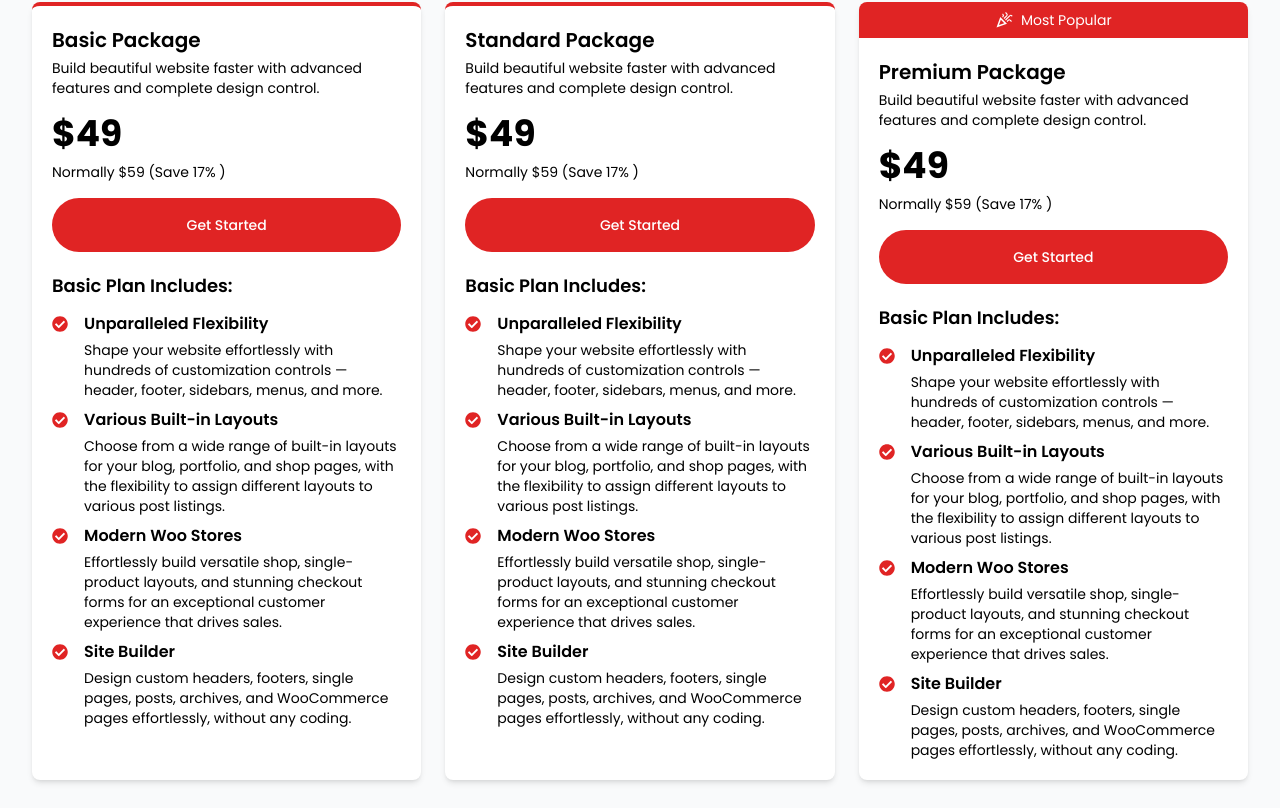
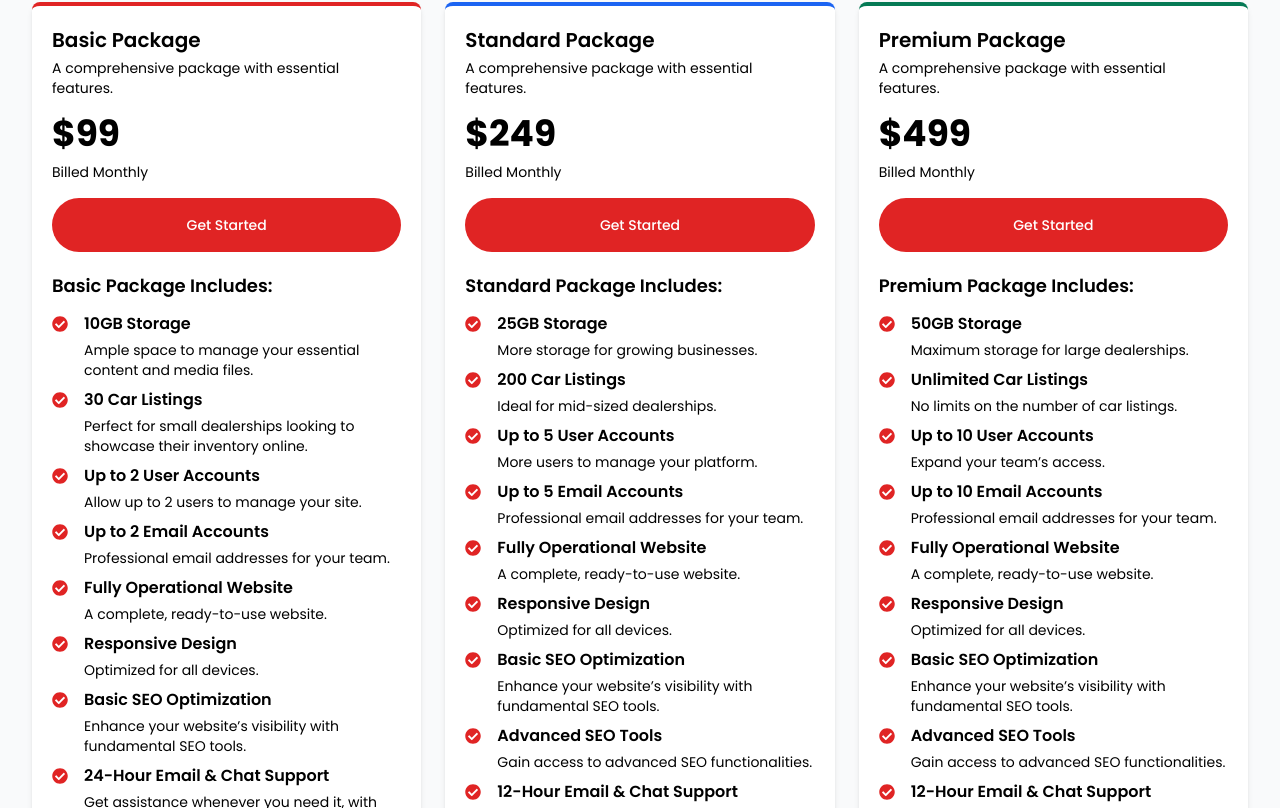
Before and after one commit to sysfoc/car-dealer-demo, a Next.js app: page /pricing in a window 1280 px wide. Shown: the part 572-1380 px from the top of the page. Built offline with nearby package versions, Linux system fonts and the light colour scheme.

Commit message:
Add Features In Pricing Section

```diff
--- a/app/(public)/pricing/page.jsx
+++ b/app/(public)/pricing/page.jsx
@@ -6,6 +6,187 @@ import { MdOutlineCelebration } from "react-icons/md";
 
 export default function Home() {
   const [switch1, setSwitch1] = useState(false);
+  const packages = [
+    {
+      name: "Basic Package",
+      price: "$99",
+      billingCycle: "Billed Monthly",
+      borderColor: "border-red-600",
+      features: [
+        {
+          title: "10GB Storage",
+          description:
+            "Ample space to manage your essential content and media files.",
+        },
+        {
+          title: "30 Car Listings",
+          description:
+            "Perfect for small dealerships looking to showcase their inventory online.",
+        },
+        {
+          title: "Up to 2 User Accounts",
+          description: "Allow up to 2 users to manage your site.",
+        },
+        {
+          title: "Up to 2 Email Accounts",
+          description: "Professional email addresses for your team.",
+        },
+        {
+          title: "Fully Operational Website",
+          description: "A complete, ready-to-use website.",
+        },
+        {
+          title: "Responsive Design",
+          description: "Optimized for all devices.",
+        },
+        {
+          title: "Basic SEO Optimization",
+          description:
+            "Enhance your website’s visibility with fundamental SEO tools.",
+        },
+        {
+          title: "24-Hour Email & Chat Support",
+          description:
+            "Get assistance whenever you need it, with round-the-clock customer support.",
+        },
+        {
+          title: "Monthly Website Backups",
+          description: "Keep your data safe with regular monthly backups.",
+        },
+      ],
+    },
+    {
+      name: "Standard Package",
+      price: "$249",
+      billingCycle: "Billed Monthly",
+      borderColor: "border-blue-600",
+      features: [
+        {
+          title: "25GB Storage",
+          description: "More storage for growing businesses.",
+        },
+        {
+          title: "200 Car Listings",
+          description: "Ideal for mid-sized dealerships.",
+        },
+        {
+          title: "Up to 5 User Accounts",
+          description: "More users to manage your platform.",
+        },
+        {
+          title: "Up to 5 Email Accounts",
+          description: "Professional email addresses for your team.",
+        },
+        {
+          title: "Fully Operational Website",
+          description: "A complete, ready-to-use website.",
+        },
+        {
+          title: "Responsive Design",
+          description: "Optimized for all devices.",
+        },
+        {
+          title: "Basic SEO Optimization",
+          description:
+            "Enhance your website’s visibility with fundamental SEO tools.",
+        },
+        {
+          title: "Advanced SEO Tools",
+          description: "Gain access to advanced SEO functionalities.",
+        },
+        {
+          title: "12-Hour Email & Chat Support",
+          description: "Support available during working hours.",
+        },
+        {
+          title: "Weekly Website Backups",
+          description: "Keep your data safe with weekly backups.",
+        },
+        {
+          title: "Basic Customization",
+          description: "Modify your site’s look and feel.",
+        },
+        {
+          title: "Car Finance",
+          description: "Offer financing options to customers.",
+        },
+      ],
+    },
+    {
+      name: "Premium Package",
+      price: "$499",
+      billingCycle: "Billed Monthly",
+      borderColor: "border-green-600",
+      features: [
+        {
+          title: "50GB Storage",
+          description: "Maximum storage for large dealerships.",
+        },
+        {
+          title: "Unlimited Car Listings",
+          description: "No limits on the number of car listings.",
+        },
+        {
+          title: "Up to 10 User Accounts",
+          description: "Expand your team’s access.",
+        },
+        {
+          title: "Up to 10 Email Accounts",
+          description: "Professional email addresses for your team.",
+        },
+        {
+          title: "Fully Operational Website",
+          description: "A complete, ready-to-use website.",
+        },
+        {
+          title: "Responsive Design",
+          description: "Optimized for all devices.",
+        },
+        {
+          title: "Basic SEO Optimization",
+          description:
+            "Enhance your website’s visibility with fundamental SEO tools.",
+        },
+        {
+          title: "Advanced SEO Tools",
+          description: "Gain access to advanced SEO functionalities.",
+        },
+        {
+          title: "12-Hour Email & Chat Support",
+          description: "Support available during working hours.",
+        },
+        { title: "Phone Support", description: "Direct assistance via phone." },
+        {
+          title: "Daily Website Backups",
+          description: "Keep your data safe with daily backups.",
+        },
+        {
+          title: "Basic Customization",
+          description: "Modify your site’s look and feel.",
+        },
+        {
+          title: "Car Leasing",
+          description: "Provide leasing options for vehicles.",
+        },
+        {
+          title: "Car Finance",
+          description: "Offer financing options to customers.",
+        },
+        {
+          title: "Performance Optimization",
+          description: "Ensure your website runs smoothly and efficiently.",
+        },
+        {
+          title: "Third-Party Integrations",
+          description: "Seamlessly integrate with other tools and platforms.",
+        },
+        {
+          title: "Dedicated Account Manager",
+          description: "Get a dedicated expert to assist you.",
+        },
+      ],
+    },
+  ];
   return (
     <section className="mx-4 my-10 sm:mx-8">
       <div className="text-center">
@@ -37,16 +218,19 @@ export default function Home() {
       </div>
       <div>
         <div className="mt-10 grid grid-cols-1 gap-6 md:grid-cols-2 lg:grid-cols-3">
-          <div className="rounded-lg border-t-4 bg-white border-red-600 p-5 shadow-md">
+          {packages.map((pkg, index) => (
+            <div
+              key={index}
+              className={`rounded-lg border-t-4 bg-white ${pkg.borderColor} p-5 shadow-md`}
+            >
               <div>
-              <h3 className="text-xl font-semibold">Basic Package</h3>
+                <h3 className="text-xl font-semibold">{pkg.name}</h3>
                 <p className="mt-1 text-sm">
-                Build beautiful website faster with advanced features and
-                complete design control.
+                  A comprehensive package with essential features.
                 </p>
                 <div className="mt-4 flex flex-col gap-2">
-                <strong className="text-4xl">$49</strong>
-                <span className="text-sm">Normally $59 (Save 17% )</span>
+                  <strong className="text-4xl">{pkg.price}</strong>
+                  <span className="text-sm">{pkg.billingCycle}</span>
                 </div>
                 <div className="flex flex-col">
                   <Button className="mt-4 w-full rounded-full bg-red-600 hover:!bg-red-700 py-2 text-white">
@@ -55,239 +239,25 @@ export default function Home() {
                 </div>
               </div>
               <div className="mt-5">
-              <div>
                 <span className="text-lg font-semibold">
-                  Basic Plan Includes:
+                  {pkg.name} Includes:
                 </span>
-              </div>
                 <div className="mt-3 flex flex-col gap-2">
-                <div className="flex items-start gap-3">
+                  {pkg.features.map((feature, idx) => (
+                    <div key={idx} className="flex items-start gap-3">
                       <div className="py-1">
                         <FaCheckCircle className="mr-1 text-red-600" />
                       </div>
                       <div>
-                    <h4 className="font-semibold">Unparalleled Flexibility</h4>
-                    <p className="mt-1 text-sm">
-                      Shape your website effortlessly with hundreds of
-                      customization controls — header, footer, sidebars, menus,
-                      and more.
-                    </p>
+                        <h4 className="font-semibold">{feature.title}</h4>
+                        <p className="mt-1 text-sm">{feature.description}</p>
                       </div>
                     </div>
-                <div className="flex items-start gap-3">
-                  <div className="py-1">
-                    <FaCheckCircle className="mr-1 text-red-600" />
-                  </div>
-                  <div>
-                    <h4 className="font-semibold">Various Built-in Layouts</h4>
-                    <p className="mt-1 text-sm">
-                      Choose from a wide range of built-in layouts for your
-                      blog, portfolio, and shop pages, with the flexibility to
-                      assign different layouts to various post listings.
-                    </p>
-                  </div>
-                </div>
-                <div className="flex items-start gap-3">
-                  <div className="py-1">
-                    <FaCheckCircle className="mr-1 text-red-600" />
-                  </div>
-                  <div>
-                    <h4 className="font-semibold">Modern Woo Stores</h4>
-                    <p className="mt-1 text-sm">
-                      Effortlessly build versatile shop, single-product layouts,
-                      and stunning checkout forms for an exceptional customer
-                      experience that drives sales.
-                    </p>
-                  </div>
-                </div>
-                <div className="flex items-start gap-3">
-                  <div className="py-1">
-                    <FaCheckCircle className="mr-1 text-red-600" />
-                  </div>
-                  <div>
-                    <h4 className="font-semibold">Site Builder</h4>
-                    <p className="mt-1 text-sm">
-                      Design custom headers, footers, single pages, posts,
-                      archives, and WooCommerce pages effortlessly, without any
-                      coding.
-                    </p>
+                  ))}
                 </div>
               </div>
             </div>
-            </div>
-          </div>
-          <div className="rounded-lg border-t-4 bg-white border-red-600 p-5 shadow-md">
-            <div>
-              <h3 className="text-xl font-semibold">Standard Package</h3>
-              <p className="mt-1 text-sm">
-                Build beautiful website faster with advanced features and
-                complete design control.
-              </p>
-              <div className="mt-4 flex flex-col gap-2">
-                <strong className="text-4xl">$49</strong>
-                <span className="text-sm">Normally $59 (Save 17% )</span>
-              </div>
-              <div className="flex flex-col">
-                <Button className="mt-4 w-full rounded-full bg-red-600 hover:!bg-red-700 py-2 text-white">
-                  Get Started
-                </Button>
-              </div>
-            </div>
-            <div className="mt-5">
-              <div>
-                <span className="text-lg font-semibold">
-                  Basic Plan Includes:
-                </span>
-              </div>
-              <div className="mt-3 flex flex-col gap-2">
-                <div className="flex items-start gap-3">
-                  <div className="py-1">
-                    <FaCheckCircle className="mr-1 text-red-600" />
-                  </div>
-                  <div>
-                    <h4 className="font-semibold">Unparalleled Flexibility</h4>
-                    <p className="mt-1 text-sm">
-                      Shape your website effortlessly with hundreds of
-                      customization controls — header, footer, sidebars, menus,
-                      and more.
-                    </p>
-                  </div>
-                </div>
-                <div className="flex items-start gap-3">
-                  <div className="py-1">
-                    <FaCheckCircle className="mr-1 text-red-600" />
-                  </div>
-                  <div>
-                    <h4 className="font-semibold">Various Built-in Layouts</h4>
-                    <p className="mt-1 text-sm">
-                      Choose from a wide range of built-in layouts for your
-                      blog, portfolio, and shop pages, with the flexibility to
-                      assign different layouts to various post listings.
-                    </p>
-                  </div>
-                </div>
-                <div className="flex items-start gap-3">
-                  <div className="py-1">
-                    <FaCheckCircle className="mr-1 text-red-600" />
-                  </div>
-                  <div>
-                    <h4 className="font-semibold">Modern Woo Stores</h4>
-                    <p className="mt-1 text-sm">
-                      Effortlessly build versatile shop, single-product layouts,
-                      and stunning checkout forms for an exceptional customer
-                      experience that drives sales.
-                    </p>
-                  </div>
-                </div>
-                <div className="flex items-start gap-3">
-                  <div className="py-1">
-                    <FaCheckCircle className="mr-1 text-red-600" />
-                  </div>
-                  <div>
-                    <h4 className="font-semibold">Site Builder</h4>
-                    <p className="mt-1 text-sm">
-                      Design custom headers, footers, single pages, posts,
-                      archives, and WooCommerce pages effortlessly, without any
-                      coding.
-                    </p>
-                  </div>
-                </div>
-              </div>
-            </div>
-          </div>
-          <div className="rounded-lg shadow-md bg-white">
-            <div className="rounded-t-lg bg-red-600 hover:!bg-red-700 p-2 text-white">
-              <div className="flex items-center justify-center">
-                <div className="flex items-center gap-2">
-                  <MdOutlineCelebration fontSize={18} className="text-white" />
-                  <p className="text-center text-sm">Most Popular</p>
-                </div>
-              </div>
-            </div>
-            <div className="p-5">
-              <div>
-                <h3 className="text-xl font-semibold">Premium Package</h3>
-                <p className="mt-1 text-sm">
-                  Build beautiful website faster with advanced features and
-                  complete design control.
-                </p>
-                <div className="mt-4 flex flex-col gap-2">
-                  <strong className="text-4xl">$49</strong>
-                  <span className="text-sm">Normally $59 (Save 17% )</span>
-                </div>
-                <div className="flex flex-col">
-                  <Button className="mt-4 w-full rounded-full bg-red-600 hover:!bg-red-700 py-2 text-white">
-                    Get Started
-                  </Button>
-                </div>
-              </div>
-              <div className="mt-5">
-                <div>
-                  <span className="text-lg font-semibold">
-                    Basic Plan Includes:
-                  </span>
-                </div>
-                <div className="mt-3 flex flex-col gap-2">
-                  <div className="flex items-start gap-3">
-                    <div className="py-1">
-                      <FaCheckCircle className="mr-1 text-red-600" />
-                    </div>
-                    <div>
-                      <h4 className="font-semibold">
-                        Unparalleled Flexibility
-                      </h4>
-                      <p className="mt-1 text-sm">
-                        Shape your website effortlessly with hundreds of
-                        customization controls — header, footer, sidebars,
-                        menus, and more.
-                      </p>
-                    </div>
-                  </div>
-                  <div className="flex items-start gap-3">
-                    <div className="py-1">
-                      <FaCheckCircle className="mr-1 text-red-600" />
-                    </div>
-                    <div>
-                      <h4 className="font-semibold">
-                        Various Built-in Layouts
-                      </h4>
-                      <p className="mt-1 text-sm">
-                        Choose from a wide range of built-in layouts for your
-                        blog, portfolio, and shop pages, with the flexibility to
-                        assign different layouts to various post listings.
-                      </p>
-                    </div>
-                  </div>
-                  <div className="flex items-start gap-3">
-                    <div className="py-1">
-                      <FaCheckCircle className="mr-1 text-red-600" />
-                    </div>
-                    <div>
-                      <h4 className="font-semibold">Modern Woo Stores</h4>
-                      <p className="mt-1 text-sm">
-                        Effortlessly build versatile shop, single-product
-                        layouts, and stunning checkout forms for an exceptional
-                        customer experience that drives sales.
-                      </p>
-                    </div>
-                  </div>
-                  <div className="flex items-start gap-3">
-                    <div className="py-1">
-                      <FaCheckCircle className="mr-1 text-red-600" />
-                    </div>
-                    <div>
-                      <h4 className="font-semibold">Site Builder</h4>
-                      <p className="mt-1 text-sm">
-                        Design custom headers, footers, single pages, posts,
-                        archives, and WooCommerce pages effortlessly, without
-                        any coding.
-                      </p>
-                    </div>
-                  </div>
-                </div>
-              </div>
-            </div>
-          </div>
+          ))}
         </div>
       </div>
     </section>
```
Lines whose indentation alone changed are shown as unchanged.
